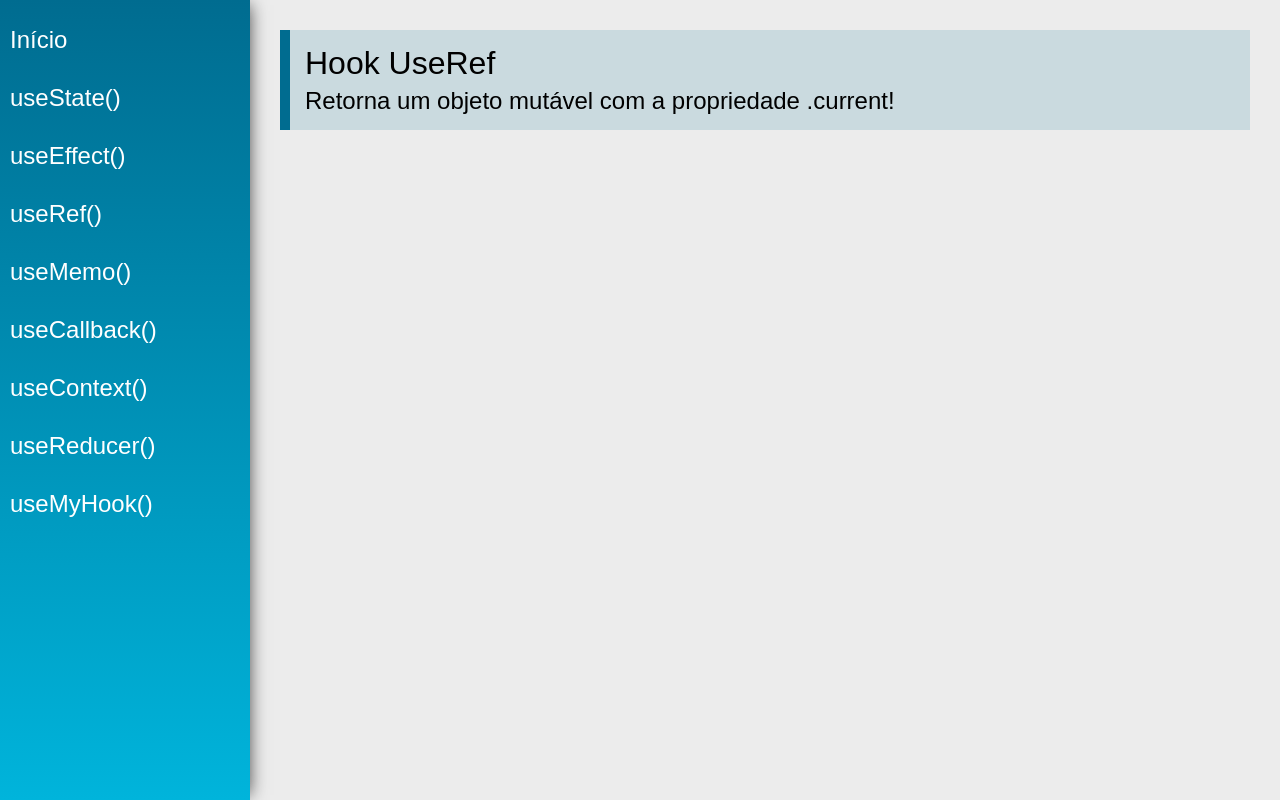
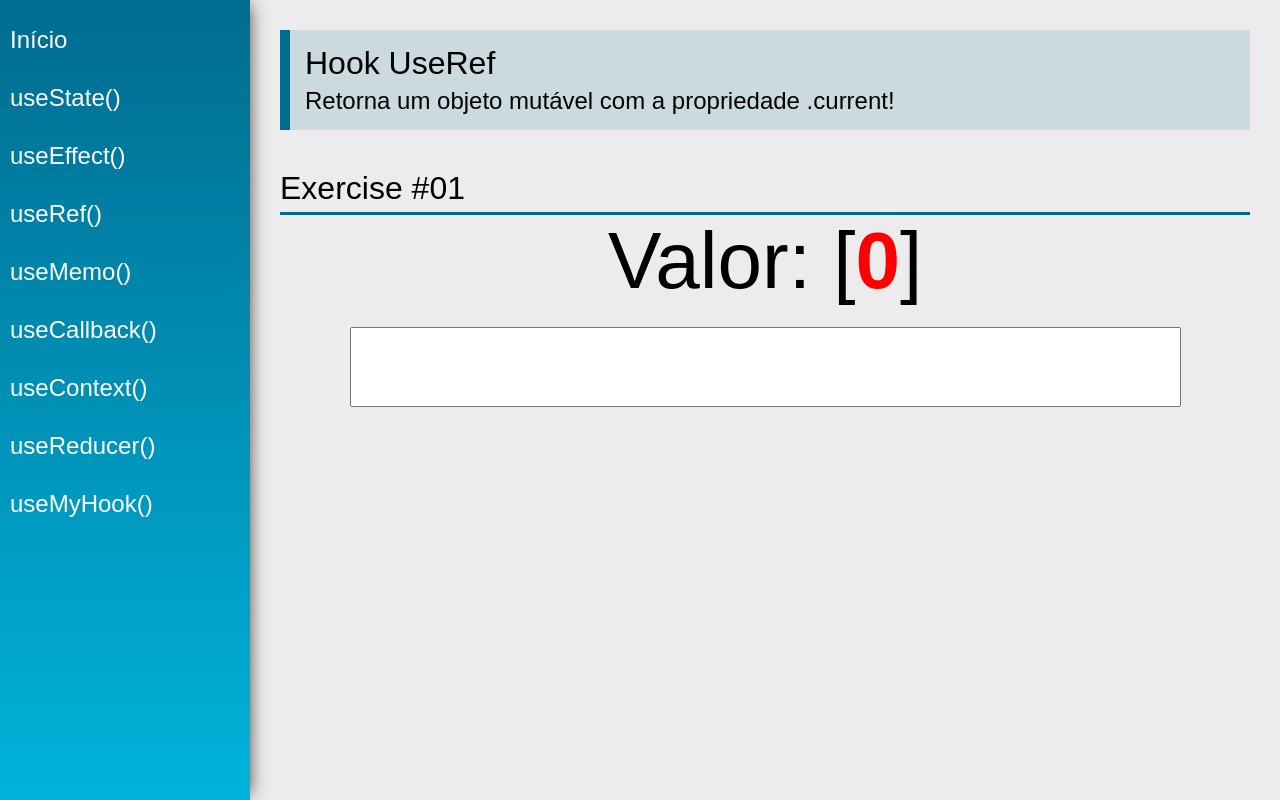
Before and after one commit to evandrodogakiuchi/react-hooks, a React (Create React App) app: page /useRef in a window 1280 px wide. Built offline with nearby package versions, Linux system fonts and the light colour scheme.

Commit message:
feat: added UseRef Hook #01

```diff
--- a/src/views/examples/UseEffect.jsx
+++ b/src/views/examples/UseEffect.jsx
@@ -23,14 +23,16 @@
     [number]
   );
 
-
   //Exercise #02
 
-  const [status, setStatus] = useState("odd number")
+  const [status, setStatus] = useState("odd number");
 
-  useEffect(function(){
-    setStatus(number % 2 === 0 ? "even number" : "odd number")
-  }, [number])
+  useEffect(
+    function () {
+      setStatus(number % 2 === 0 ? "even number" : "odd number");
+    },
+    [number]
+  );
 
   return (
     <div className="UseEffect">
@@ -39,7 +41,7 @@
         subtitle="Allow you run side effects on functional components."
       />
 
-      <SectionTitle title="Exercise #01"/>
+      <SectionTitle title="Exercise #01" />
       <div className="center">
         <div>
           <span className="text">Fatorial: </span>
@@ -55,11 +57,11 @@
         />
       </div>
 
-      <SectionTitle title="Exercise #02"/>
+      <SectionTitle title="Exercise #02" />
       <div className="center">
         <div>
-          <span className="text red">Status: </span>
-          <span className="text black">{status}</span>
+          <span className="text">Status: </span>
+          <span className="text red">{status}</span>
         </div>
       </div>
     </div>
--- a/src/views/examples/UseRef.jsx
+++ b/src/views/examples/UseRef.jsx
@@ -1,13 +1,35 @@
-import React from 'react'
+import React, { useState, useRef }from 'react'
 import PageTitle from '../../components/layout/PageTitle'
+import SectionTitle from '../../components/layout/SectionTitle'
+import { useEffect } from 'react';
 
 const UseRef = (props) => {
+    const [value1, setValue1] = useState("")
+    const count = useRef(0)
+
+    useEffect(function() {
+        count.current = count.current + 1
+    }, [value1])
+
+
+
     return (
         <div className="UseRef">
             <PageTitle
                 title="Hook UseRef"
                 subtitle="Retorna um objeto mutável com a propriedade .current!"
             />
+
+            <SectionTitle title="Exercise #01" />
+            <div className="center">
+               <div>
+                  <span className="text">Valor: </span>
+                  <span className="text">{value1} [</span>
+                  <span className="text red">{count.current}</span>
+                  <span className="text">]</span>
+               </div>
+               <input type="text" className="input" value={value1} onChange={e => setValue1(e.target.value)} />
+            </div>
         </div>
     )
 }
```
